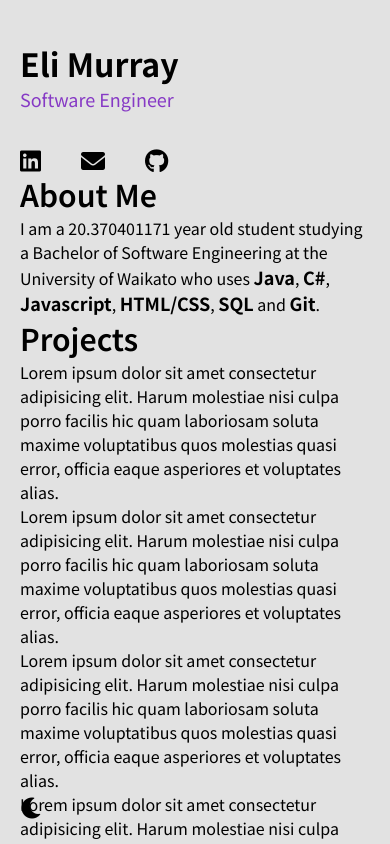
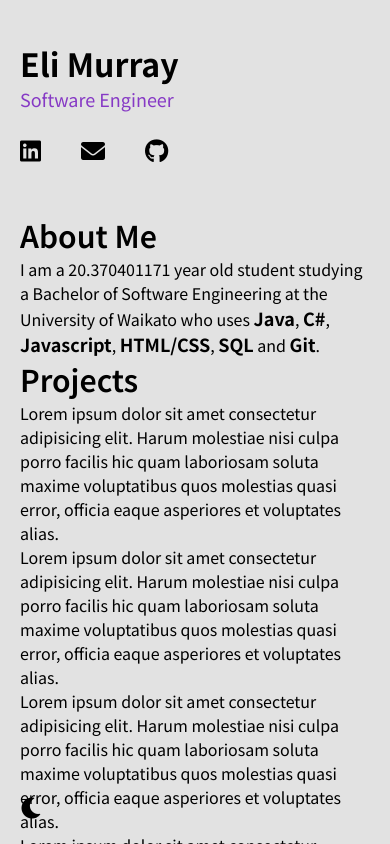
Before and after one commit to Elimurray/Portfolio, a plain HTML site: page index.html in a window 390 px wide. Drawn offline with Linux system fonts and the light colour scheme.

Commit message:
responsiveness

```diff
--- a/styles/style.css
+++ b/styles/style.css
@@ -236,16 +236,26 @@ nav ul li a.active::after {
         display: none;
     }
 
-    #header, #main-content {
+    #header {
         width: 100%; /* Full width */
         padding-left: 20px;
         padding-right: 20px;
         padding-top: 50px;
         padding-bottom: 5px;
+
+    }
+
+    #main-content {
+        width: 100%; /* Full width */
+        padding-left: 20px;
+        padding-right: 20px;
+        padding-top: 30px;
+        padding-bottom: 5px;
     }
 
     #header {
-        height: auto;
+        height: 260px;
+        position: relative;
     }
 
     .spacer {
@@ -253,7 +263,7 @@ nav ul li a.active::after {
     }
     .social-icons {
         justify-content: left;
-        margin-top: 50px;
+        margin-top: 10px;
     }
 
     nav ul li {
@@ -275,6 +285,12 @@ nav ul li a.active::after {
         padding: 20px; /* Less padding on small screens */
     }
 
+    #header {
+        height: 210px;
+
+    }
+
+
     .header-text h1 {
         font-size: 32px;
     }
@@ -289,7 +305,7 @@ nav ul li a.active::after {
 
     .social-icons {
         justify-content: left;
-        margin-top: 30px;
+        margin-top: 20px;
     }
 }
 
```
